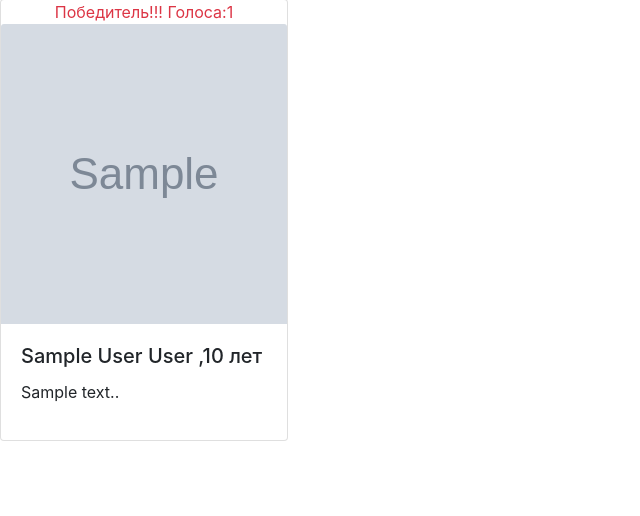
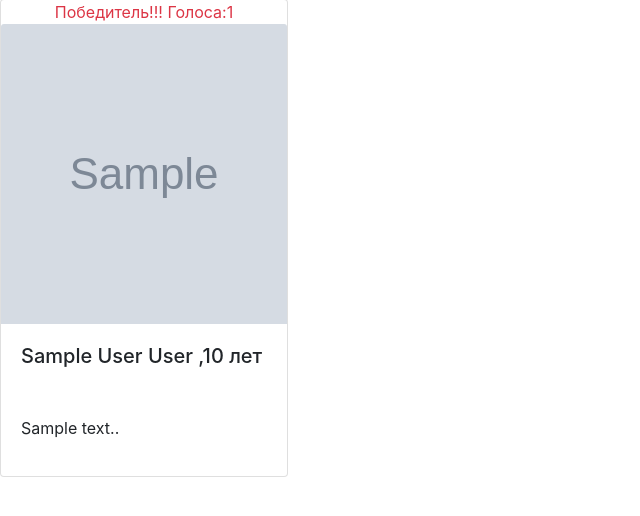
Before and after one commit to darkdkl/voting_km, a Django app: a page that uses templates/voting/voting.html in a window 1280 px wide. Shown: the part 81-597 px from the top of the page, without its empty margins (0-640 px from the left). Run offline with Django 3.2, Linux system fonts and the light colour scheme; tables that the repository leaves empty hold one stand-in row (values such as "Sample post"); grey boxes marked "Sample" are stand-in pictures; parts of the project's set-up code (start-up, migrations or seed data) failed here and were passed over; some libraries are stand-ins or nearby versions.

Commit message:
Update voting.html

```diff
--- a/templates/voting/voting.html
+++ b/templates/voting/voting.html
@@ -19,7 +19,7 @@
                     {% endif %}
                     <img class="card-img-top" width="200px" height="300px" src="{{ persona.photo }}" alt="Photo">
                     <div class="card-body ">
-                        <h5 class="card-title ">{{ persona.first_name }} {{ persona.surname }} {{ persona.last_name }}
+                        <h5 class="card-title "style="height: 60px">{{ persona.first_name }} {{ persona.surname }} {{ persona.last_name }}
                             ,{{ persona.age }} лет</h5>
                         <p class="card-text ">{{ persona.bio|truncatechars:100 }}.</p>
                         <input type="hidden" name="pers_id" value="{{ persona.id }}">
```
